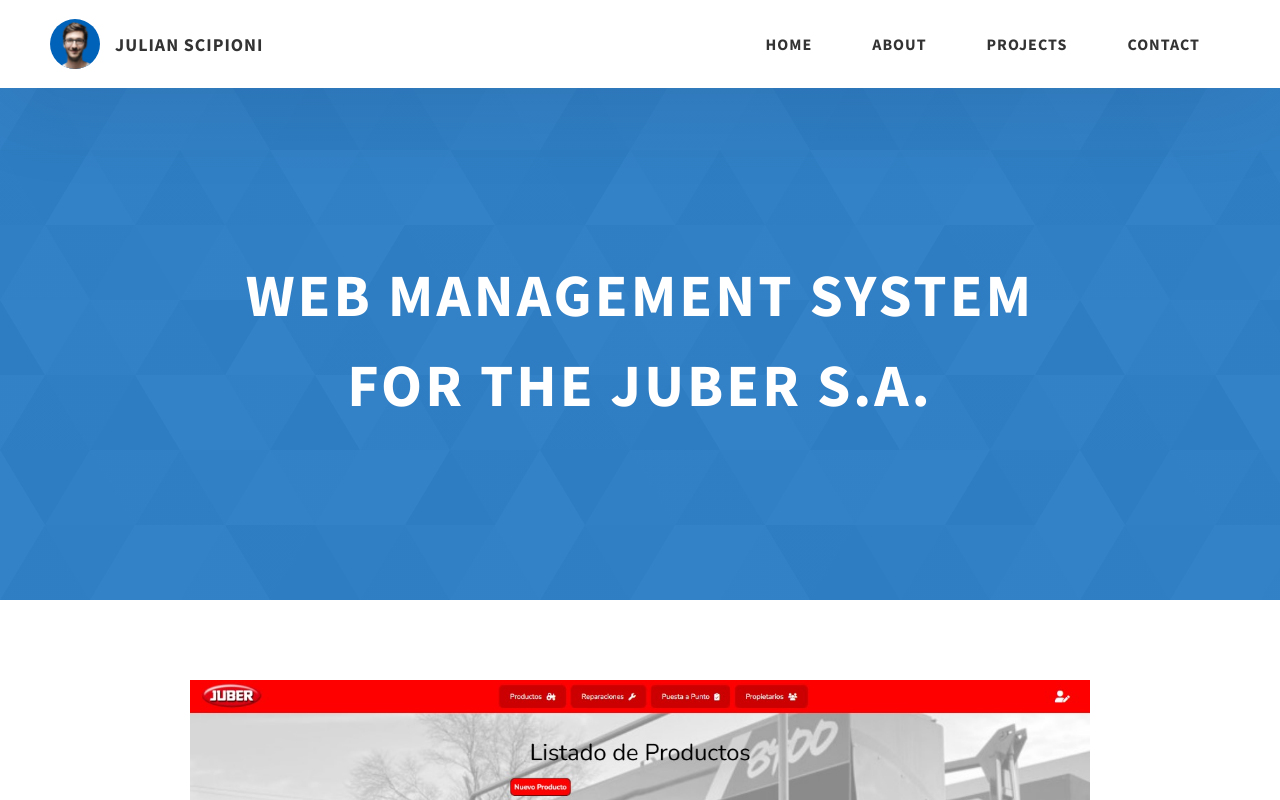
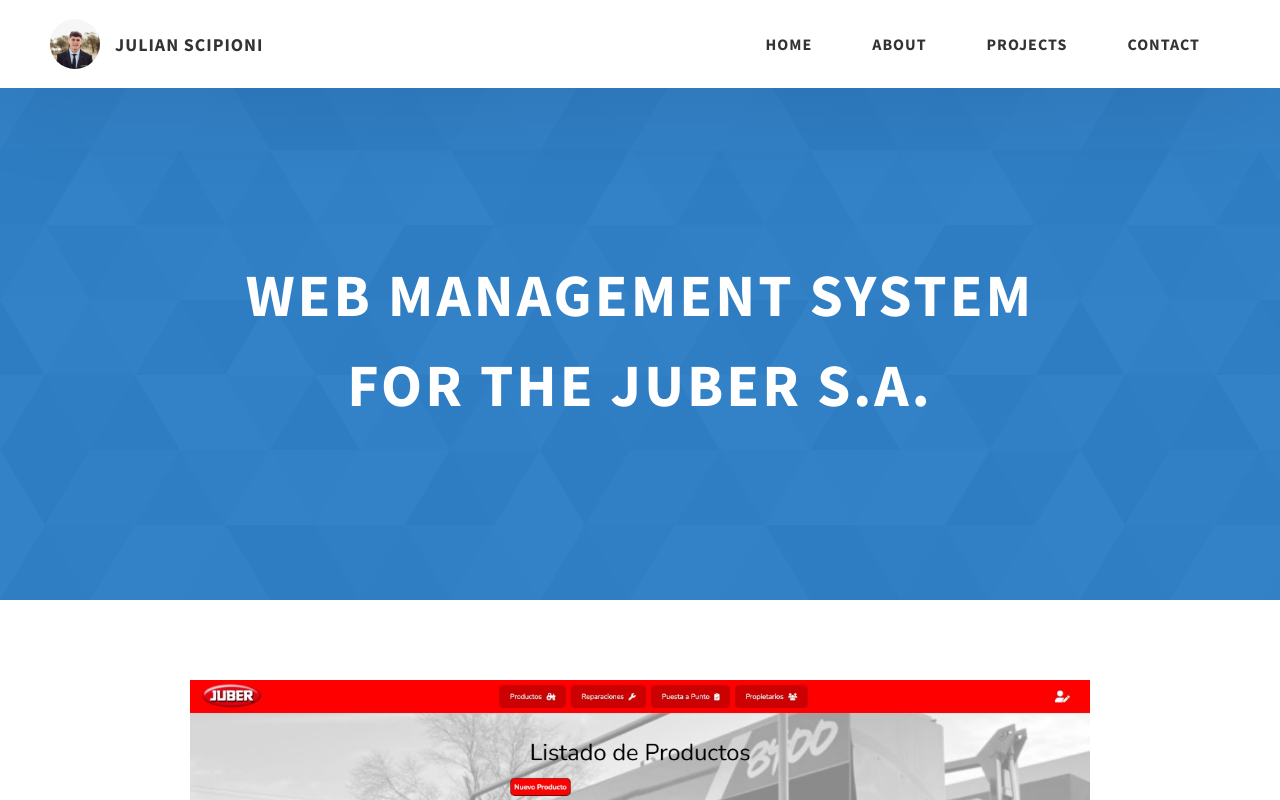
Before and after one commit to JulianScipioni06/Portfolio, a website: page project-1.html in a window 1280 px wide. Shown: the top 800 px of the page. Drawn offline with Linux system fonts and the light colour scheme.

Commit message:
detalles

```diff
--- a/project-1.html
+++ b/project-1.html
@@ -22,7 +22,7 @@
         <div class="header__logo-container">
           <div class="header__logo-img-cont">
             <img
-              src="./assets/png/john-doe.png"
+              src="./assets/png/fotoPerfil.jpg"
               alt="Ram Maheshwari Logo Image"
               class="header__logo-img"
             />
@@ -142,10 +142,10 @@
             <div class="project-details__desc">
               <h3 class="project-details__content-title">Key Features</h3>
               <p class="project-details__desc-para">
-                - Clean and organized data management.
-                - Automatic generation of QR codes for each machine.
-                - Centralized web interface for managing information.
-                - MVC-based structure for better scalability and maintenance.
+                - Clean and organized data management.<br>
+                - Automatic generation of QR codes for each machine. <br>
+                - Centralized web interface for managing information. <br>
+                - MVC-based structure for better scalability and maintenance. <br>
               </p>
             </div>
             <div class="project-details__content-main">
```
